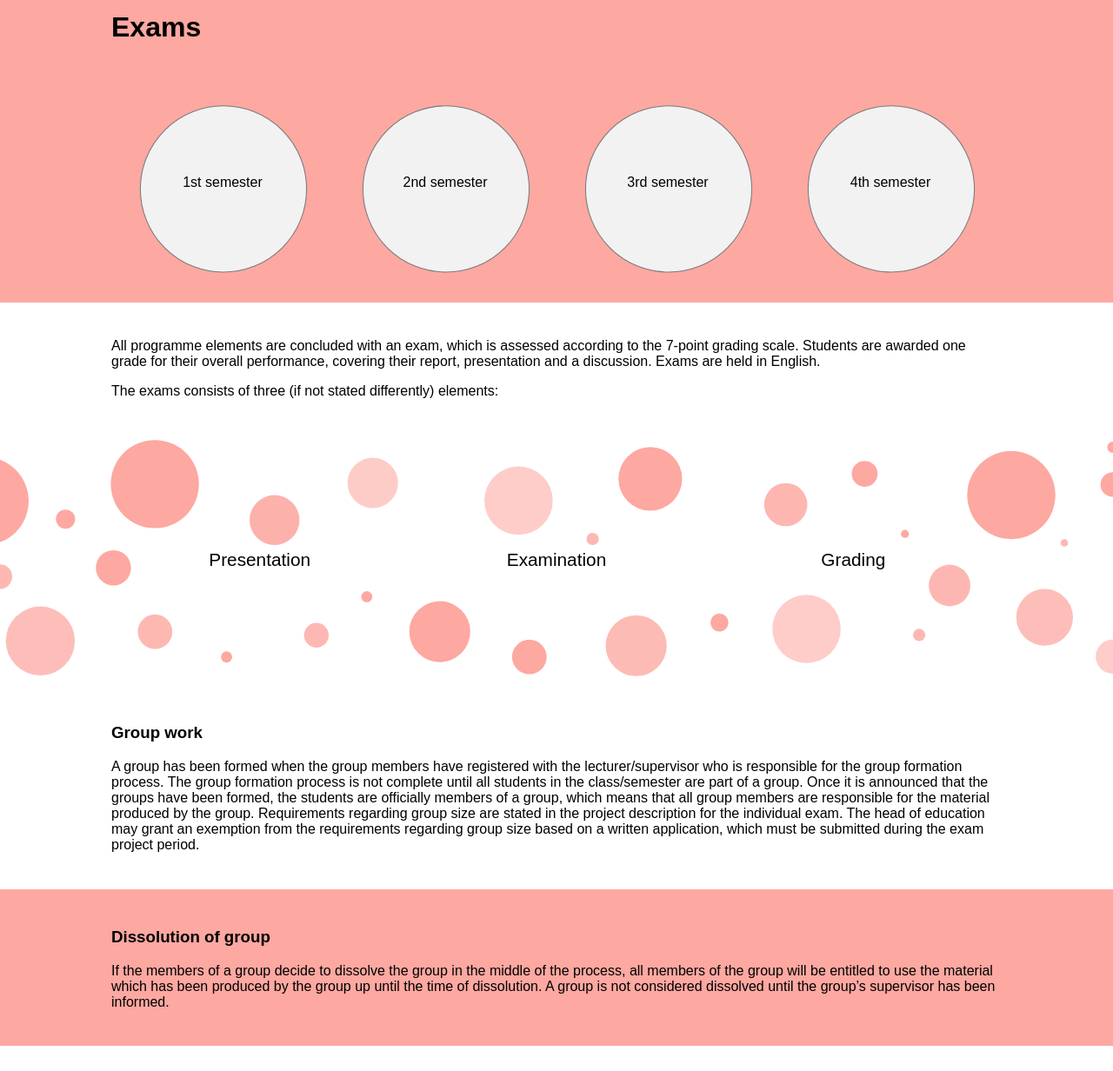
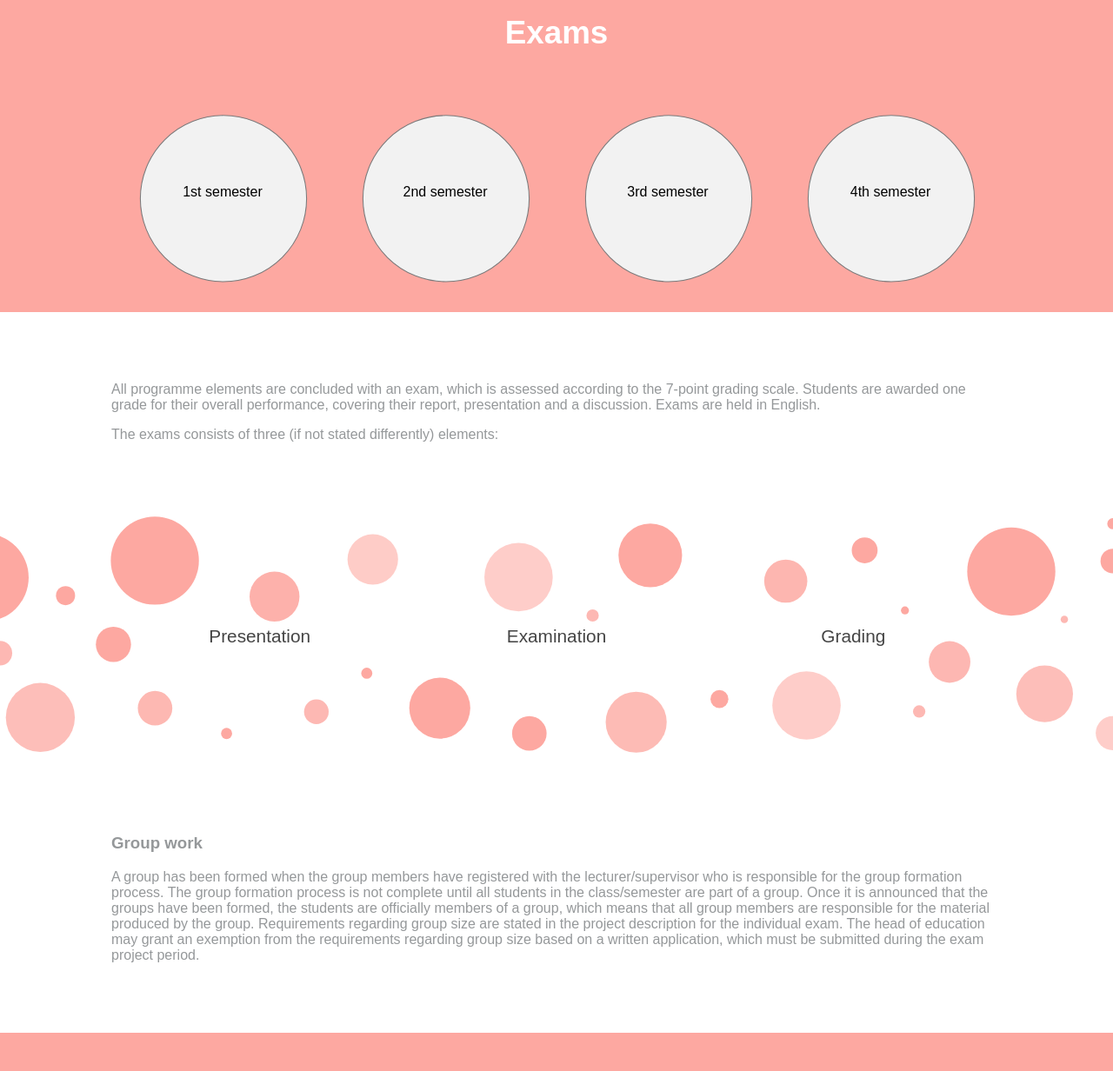
Before and after one commit to KarolineMJ/curriculum2018, a plain HTML site: page exam.html in a window 1280 px wide. Shown: the part 68-1300 px from the top of the page at 87% size. Drawn offline with Linux system fonts and the light colour scheme; a web font is replaced by a local one.

Commit message:
Exam page further styled, changed font colors

```diff
--- a/css/style.css
+++ b/css/style.css
@@ -13,9 +13,19 @@
         width: 100%;
         z-index: 2;
     }
-.mainExam{
+
+    .mainExam {
         background-color: #FDA8A1;
     }
+
+    .mainExam h1 {
+        text-align: center;
+        grid-column: 1/-1;
+        color: white;
+        font-size: 2.3em;
+
+    }
+
     .logo {
         width: 5em;
         float: left;
@@ -53,11 +63,13 @@
     }
 
     article {
-        padding: 2% 10% 2% 10%;
+        padding: 5% 10% 5% 10%;
+        color: #95989A;
     }
 
     article:nth-child(even) {
         background: #fda8a1;
+        color: white;
     }
 
     footer {
@@ -67,12 +79,14 @@
         bottom: 0;
         width: 100%;
     }
-.BigCircles{
+
+    .BigCircles {
         pointer-events: none;
     }
 
-.examHighText{
-    padding:2% 10% 2% 10%;
+    .examHighText {
+        padding: 5% 10% 5% 10%;
+        color: #95989A;
     }
 
     .circleContainer {
@@ -135,18 +149,21 @@
         left: 10%;
         width: 15%;
     }
+
     .smallerCircle_2-3 {
         position: absolute;
         top: 15%;
         left: 20%;
         width: 20%;
     }
-.smallerCircle_2-4{
+
+    .smallerCircle_2-4 {
         position: absolute;
         top: 70%;
         left: 70%;
         width: 15%;
     }
+
     .smallerCircle_3-1 {
         position: absolute;
         top: 60%;
@@ -160,19 +177,22 @@
         left: 60%;
         width: 30%;
     }
+
     .smallerCircle_3-3 {
         position: absolute;
         top: 15%;
         left: 20%;
         width: 15%;
     }
-.smallerCircle_3-4{
+
+    .smallerCircle_3-4 {
         position: absolute;
         top: 70%;
         left: 70%;
         width: 15%;
     }
-.smallerCircle_3-5{
+
+    .smallerCircle_3-5 {
         position: absolute;
         top: 70%;
         left: 20%;
@@ -185,14 +205,15 @@
         left: 55%;
         width: 30%;
     }
-.smallerCircle_4-2{
+
+    .smallerCircle_4-2 {
         position: absolute;
         top: 30%;
         left: 70%;
         width: 30%;
     }
 
-circle{
+    circle {
         pointer-events: none;
     }
 
@@ -222,6 +243,7 @@ circle{
 
     container p {
         font-size: 1.3em;
+        color: #454545;
     }
 
 
```
Lines whose indentation alone changed are shown as unchanged.
